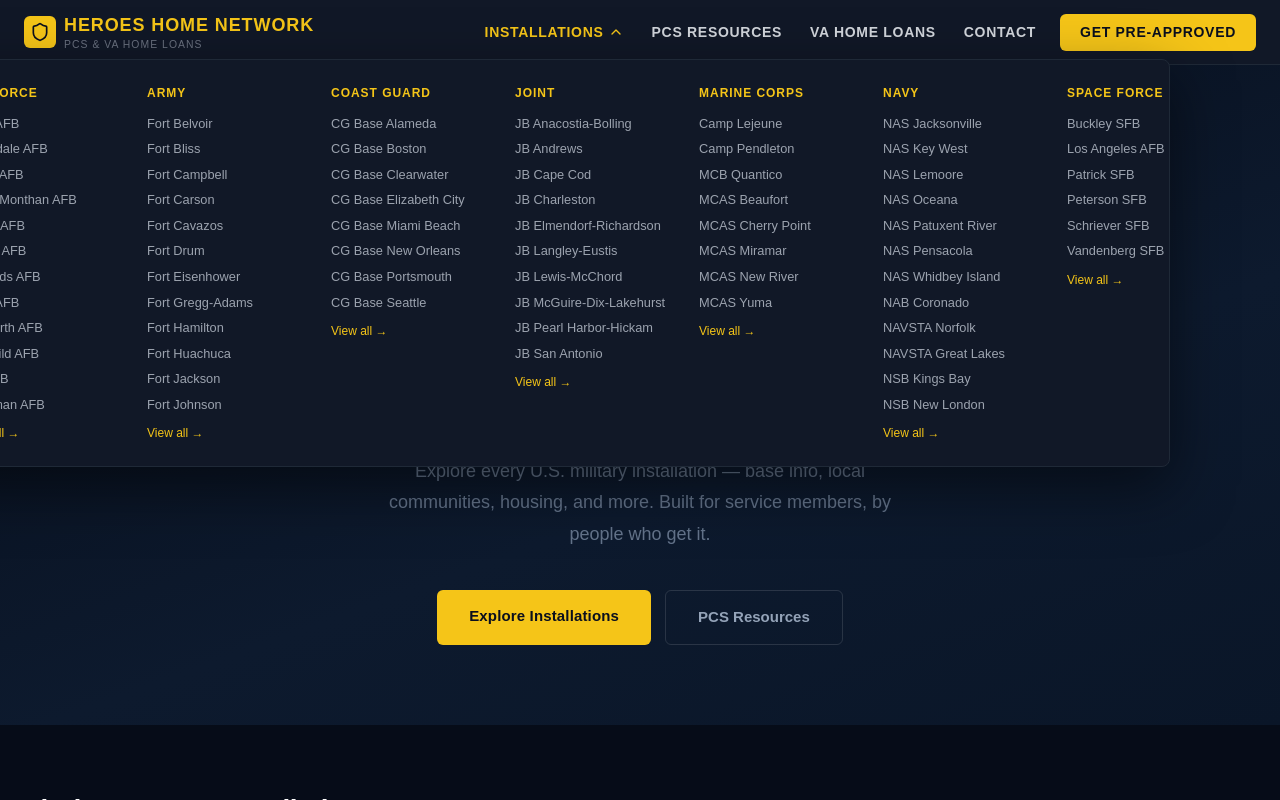
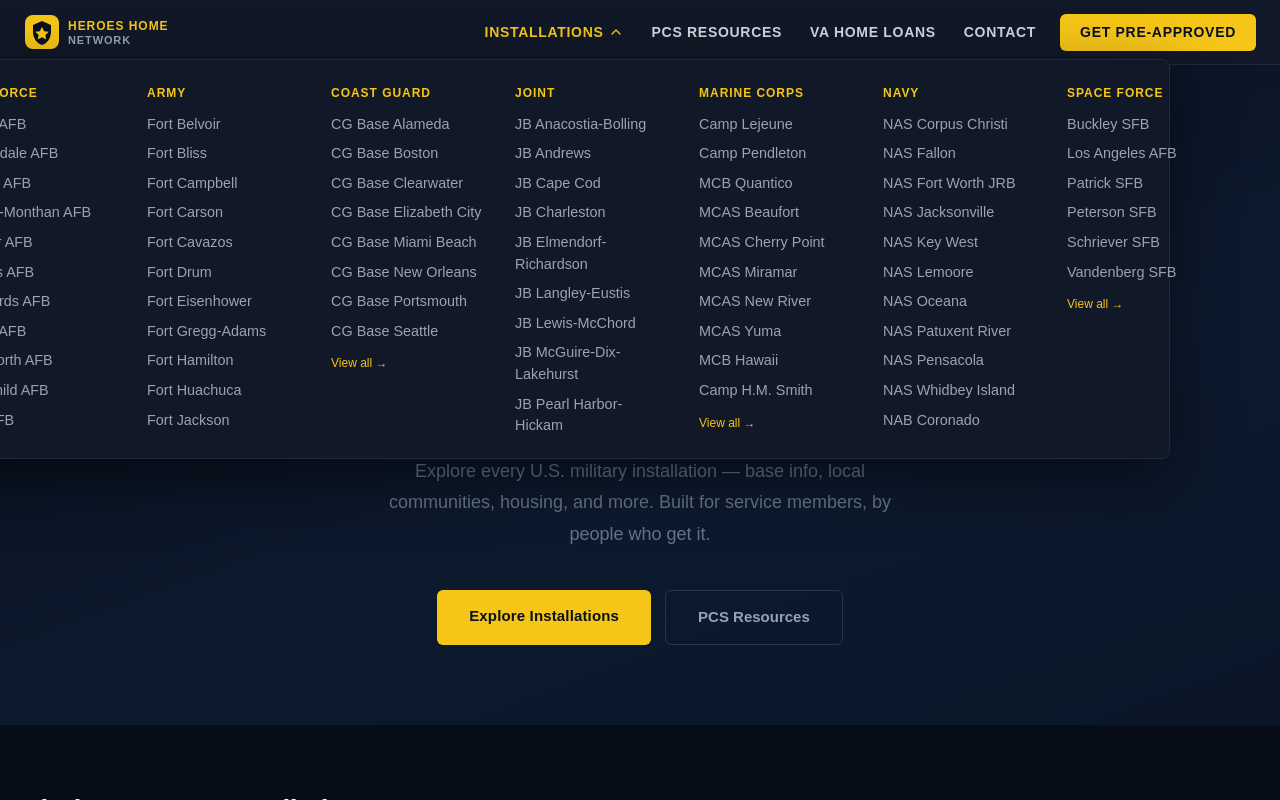
Before and after one commit to colin357/Zack-Tarbet-PCS-Site, a Next.js app: page / in a window 1280 px wide. Both pictures are taken after a click on the button "INSTALLATIONS". Shown: the top 800 px of the page. Built offline with nearby package versions, Linux system fonts and the light colour scheme.

Commit message:
Add homepage FAQ, animated dropdown polish, and branded header logo

```diff
--- a/app/page.tsx
+++ b/app/page.tsx
@@ -4,6 +4,7 @@
 import Hero from "@/components/home/Hero";
 import BaseCard from "@/components/installations/BaseCard";
 import BaseMapSection from "@/components/home/BaseMapSection";
+import FAQSection from "@/components/home/FAQSection";
 
 const featuredSlugs = [
   "fort-liberty", "camp-lejeune", "joint-base-lewis-mcchord",
@@ -53,7 +54,10 @@
         </div>
       </section>
 
-      {/* 4. Soft CTA — dark */}
+      {/* 4. FAQ — light */}
+      <FAQSection />
+
+      {/* 5. Soft CTA — dark */}
       <section style={{ backgroundColor: "#0f172a", padding: "4rem 1.5rem", borderTop: "1px solid #1e293b" }}>
         <div style={{ maxWidth: "680px", margin: "0 auto", textAlign: "center" }}>
           <h2 style={{ color: "#ffffff", fontWeight: 800, fontSize: "1.5rem", margin: "0 0 0.875rem", letterSpacing: "-0.02em" }}>
--- /dev/null
+++ b/components/home/FAQSection.tsx
@@ -0,0 +1,76 @@
+"use client";
+
+import { useState } from "react";
+import { ChevronDown } from "lucide-react";
+
+const faqs = [
+  {
+    q: "How do I find the best neighborhood near my next duty station?",
+    a: "Start with the installation page for your base, then compare commute ranges, school context, and housing trends. Most families narrow to 2–3 communities and validate by talking to sponsors, local agents, and recent arrivals.",
+  },
+  {
+    q: "Can I use a VA loan right after a PCS move?",
+    a: "In many cases, yes. Eligible service members can use VA financing during or after a PCS if occupancy timelines and lender documentation requirements are met.",
+  },
+  {
+    q: "Should we rent first or buy immediately after arrival?",
+    a: "That depends on assignment length, local inventory, and school priorities. Renting first can reduce risk in fast-moving markets, while buying can make sense for longer tours where monthly payments align with BAH.",
+  },
+  {
+    q: "What costs should we plan for besides down payment?",
+    a: "Even with $0 down VA options, plan for closing costs, inspections, insurance, utilities, and moving overlap. Your budget should include both one-time and monthly ownership costs.",
+  },
+];
+
+export default function FAQSection() {
+  const [openIndex, setOpenIndex] = useState<number | null>(0);
+
+  return (
+    <section style={{ backgroundColor: "#f8fafc", padding: "4rem 1.5rem" }}>
+      <div style={{ maxWidth: "960px", margin: "0 auto" }}>
+        <h2 style={{ color: "#0f172a", fontWeight: 800, fontSize: "1.75rem", margin: "0 0 0.5rem", letterSpacing: "-0.02em" }}>Frequently Asked Questions</h2>
+        <p style={{ color: "#64748b", margin: "0 0 1.5rem" }}>Quick answers for PCS planning, neighborhoods, and VA home loan prep.</p>
+
+        <div style={{ display: "flex", flexDirection: "column", gap: "0.75rem" }}>
+          {faqs.map((faq, idx) => {
+            const open = openIndex === idx;
+            return (
+              <div key={faq.q} style={{ backgroundColor: "#ffffff", border: "1px solid #e2e8f0", borderRadius: "10px", overflow: "hidden" }}>
+                <button
+                  onClick={() => setOpenIndex(open ? null : idx)}
+                  style={{
+                    width: "100%",
+                    textAlign: "left",
+                    background: "transparent",
+                    border: "none",
+                    padding: "1rem 1.1rem",
+                    display: "flex",
+                    justifyContent: "space-between",
+                    alignItems: "center",
+                    color: "#0f172a",
+                    fontWeight: 700,
+                    cursor: "pointer",
+                    fontSize: "0.95rem",
+                  }}
+                >
+                  {faq.q}
+                  <ChevronDown size={18} style={{ transform: open ? "rotate(180deg)" : "rotate(0deg)", transition: "transform 220ms ease" }} />
+                </button>
+                <div
+                  style={{
+                    maxHeight: open ? "180px" : "0px",
+                    opacity: open ? 1 : 0,
+                    transition: "max-height 260ms ease, opacity 220ms ease",
+                    padding: open ? "0 1.1rem 1rem" : "0 1.1rem",
+                  }}
+                >
+                  <p style={{ margin: 0, color: "#475569", lineHeight: 1.65, fontSize: "0.9rem" }}>{faq.a}</p>
+                </div>
+              </div>
+            );
+          })}
+        </div>
+      </div>
+    </section>
+  );
+}
--- a/components/layout/Header.tsx
+++ b/components/layout/Header.tsx
@@ -2,7 +2,8 @@
 
 import { useState, useRef, useEffect } from "react";
 import Link from "next/link";
-import { Menu, X, ChevronDown, Shield } from "lucide-react";
+import Image from "next/image";
+import { Menu, X, ChevronDown } from "lucide-react";
 
 const branches = [
   "Air Force",
@@ -111,8 +112,13 @@
     { name: "MCAS Miramar", slug: "mcas-miramar" },
     { name: "MCAS New River", slug: "mcas-new-river" },
     { name: "MCAS Yuma", slug: "mcas-yuma" },
+    { name: "MCB Hawaii", slug: "mcb-hawaii" },
+    { name: "Camp H.M. Smith", slug: "camp-hm-smith" },
   ],
   "Navy": [
+    { name: "NAS Corpus Christi", slug: "nas-corpus-christi" },
+    { name: "NAS Fallon", slug: "nas-fallon" },
+    { name: "NAS Fort Worth JRB", slug: "nas-fort-worth-jrb" },
     { name: "NAS Jacksonville", slug: "nas-jacksonville" },
     { name: "NAS Key West", slug: "nas-key-west" },
     { name: "NAS Lemoore", slug: "nas-lemoore" },
@@ -123,8 +129,12 @@
     { name: "NAB Coronado", slug: "nab-coronado" },
     { name: "NAVSTA Norfolk", slug: "navsta-norfolk" },
     { name: "NAVSTA Great Lakes", slug: "navsta-great-lakes" },
+    { name: "NAVSTA Newport", slug: "navsta-newport" },
+    { name: "NSA Annapolis", slug: "nsa-annapolis" },
+    { name: "NSA Mid-South", slug: "nsa-mid-south" },
     { name: "NSB Kings Bay", slug: "nsb-kings-bay" },
     { name: "NSB New London", slug: "nsb-new-london" },
+    { name: "NSY Pearl Harbor", slug: "nsy-pearl-harbor" },
   ],
   "Space Force": [
     { name: "Buckley SFB", slug: "buckley-sfb" },
@@ -157,14 +167,8 @@
       <div style={{ maxWidth: "1280px", margin: "0 auto", padding: "0 1.5rem" }}>
         <div style={{ display: "flex", alignItems: "center", justifyContent: "space-between", height: "64px" }}>
           {/* Logo */}
-          <Link href="/" style={{ display: "flex", alignItems: "center", gap: "0.5rem", textDecoration: "none" }}>
-            <div style={{ backgroundColor: "#f5c518", borderRadius: "6px", padding: "6px", display: "flex", alignItems: "center", justifyContent: "center" }}>
-              <Shield size={20} color="#0a0f1e" />
-            </div>
-            <div>
-              <span style={{ color: "#f5c518", fontWeight: 700, fontSize: "1.125rem", letterSpacing: "0.05em" }}>HEROES HOME NETWORK</span>
-              <div style={{ color: "#6b7280", fontSize: "0.65rem", letterSpacing: "0.1em", marginTop: "-2px" }}>PCS & VA HOME LOANS</div>
-            </div>
+          <Link href="/" style={{ display: "flex", alignItems: "center", textDecoration: "none" }}>
+            <Image src="/hhn-logo.svg" alt="Heroes Home Network" width={168} height={36} priority />
           </Link>
 
           {/* Desktop Nav */}
@@ -184,13 +188,12 @@
                 onMouseLeave={e => (e.currentTarget.style.color = installationsOpen ? "#f5c518" : "#d1d5db")}
               >
                 INSTALLATIONS
-                <ChevronDown size={16} style={{ transform: installationsOpen ? "rotate(180deg)" : "rotate(0deg)", transition: "transform 0.2s" }} />
+                <ChevronDown size={16} style={{ transform: installationsOpen ? "rotate(180deg)" : "rotate(0deg)", transition: "transform 220ms ease" }} />
               </button>
 
-              {installationsOpen && (
+              <div style={{ position: "absolute", top: "calc(100% + 8px)", left: "50%", transform: `translateX(-50%) ${installationsOpen ? "translateY(0) scale(1)" : "translateY(-8px) scale(0.98)"}`, transformOrigin: "top center", opacity: installationsOpen ? 1 : 0, pointerEvents: installationsOpen ? "auto" : "none", transition: "opacity 220ms ease, transform 220ms ease" }}>
                 <div style={{
-                  position: "absolute", top: "calc(100% + 8px)", left: "50%",
-                  transform: "translateX(-50%)", backgroundColor: "#111827",
+                  backgroundColor: "#111827",
                   border: "1px solid #1f2937", borderRadius: "8px",
                   boxShadow: "0 20px 60px rgba(0,0,0,0.5)", padding: "1.5rem",
                   display: "grid", gridTemplateColumns: "repeat(7, minmax(160px, 1fr))",
@@ -205,12 +208,12 @@
                       >
                         {branch.toUpperCase()}
                       </Link>
-                      <ul style={{ listStyle: "none", padding: 0, margin: 0, display: "flex", flexDirection: "column", gap: "0.4rem" }}>
+                      <ul style={{ listStyle: "none", padding: 0, margin: 0, display: "flex", flexDirection: "column", gap: "0.5rem", maxHeight: "320px", overflowY: "auto", paddingRight: "0.35rem" }}>
                         {(branchBases[branch] || []).slice(0, 12).map(base => (
                           <li key={base.slug}>
                             <Link
                               href={`/installations/${base.slug}`}
-                              style={{ color: "#9ca3af", fontSize: "0.8rem", textDecoration: "none", display: "block", transition: "color 0.15s" }}
+                              style={{ color: "#9ca3af", fontSize: "0.9rem", textDecoration: "none", display: "block", transition: "color 0.15s" }}
                               onClick={() => setInstallationsOpen(false)}
                               onMouseEnter={e => (e.currentTarget.style.color = "#f1f5f9")}
                               onMouseLeave={e => (e.currentTarget.style.color = "#9ca3af")}
@@ -232,7 +235,7 @@
                     </div>
                   ))}
                 </div>
-              )}
+              </div>
             </div>
 
             {[
@@ -286,7 +289,7 @@
               style={{ display: "flex", alignItems: "center", justifyContent: "space-between", color: "#d1d5db", backgroundColor: "transparent", border: "none", cursor: "pointer", padding: "0.75rem 0", fontSize: "0.875rem", fontWeight: 600, borderBottom: "1px solid #1f2937", width: "100%" }}
             >
               INSTALLATIONS
-              <ChevronDown size={16} style={{ transform: mobileInstallOpen ? "rotate(180deg)" : "rotate(0deg)" }} />
+              <ChevronDown size={16} style={{ transform: mobileInstallOpen ? "rotate(180deg)" : "rotate(0deg)", transition: "transform 220ms ease" }} />
             </button>
             {mobileInstallOpen && (
               <div style={{ paddingLeft: "1rem", paddingBottom: "0.5rem" }}>
```
Also changed, not shown: public/hhn-logo.svg (added).
